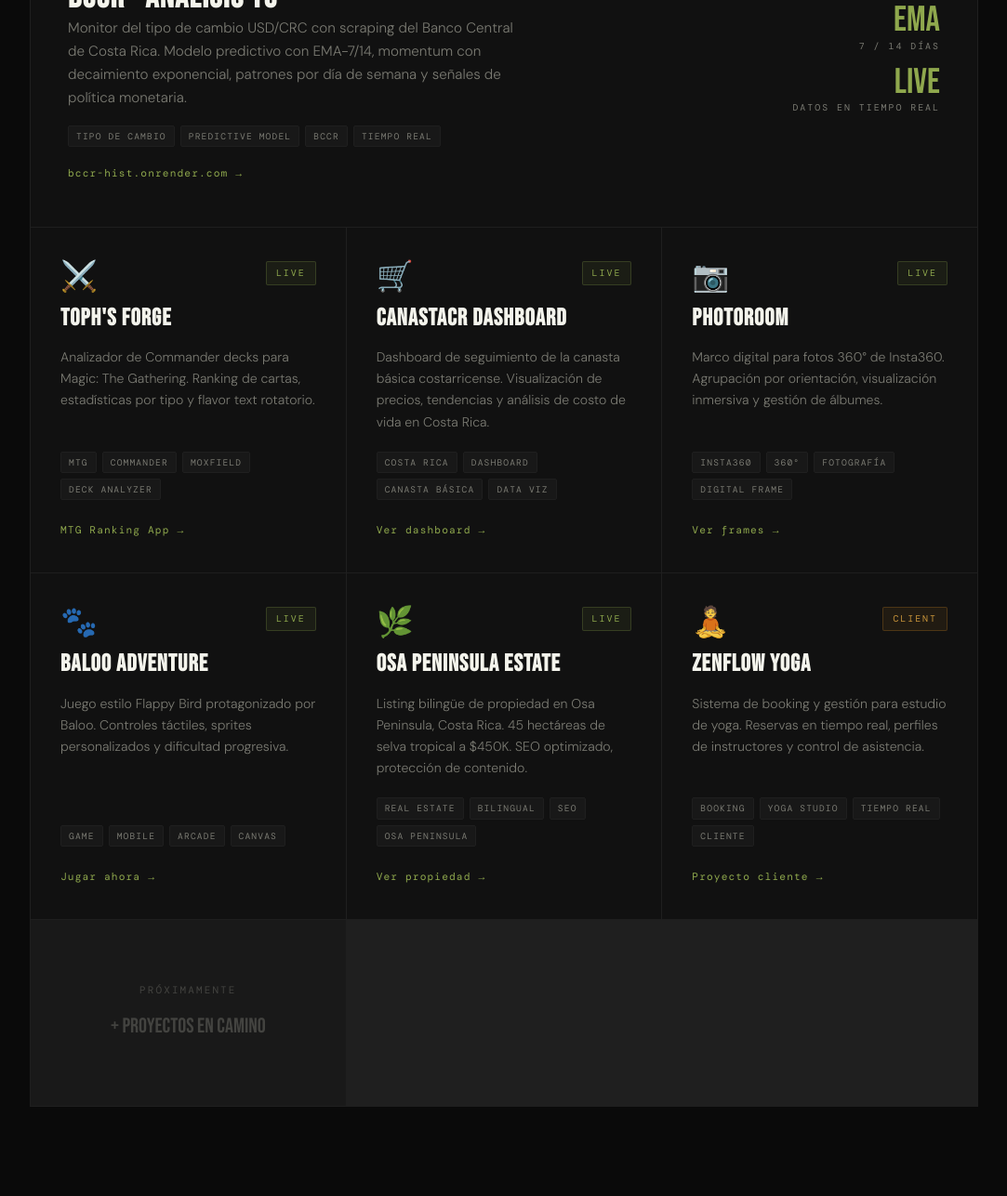
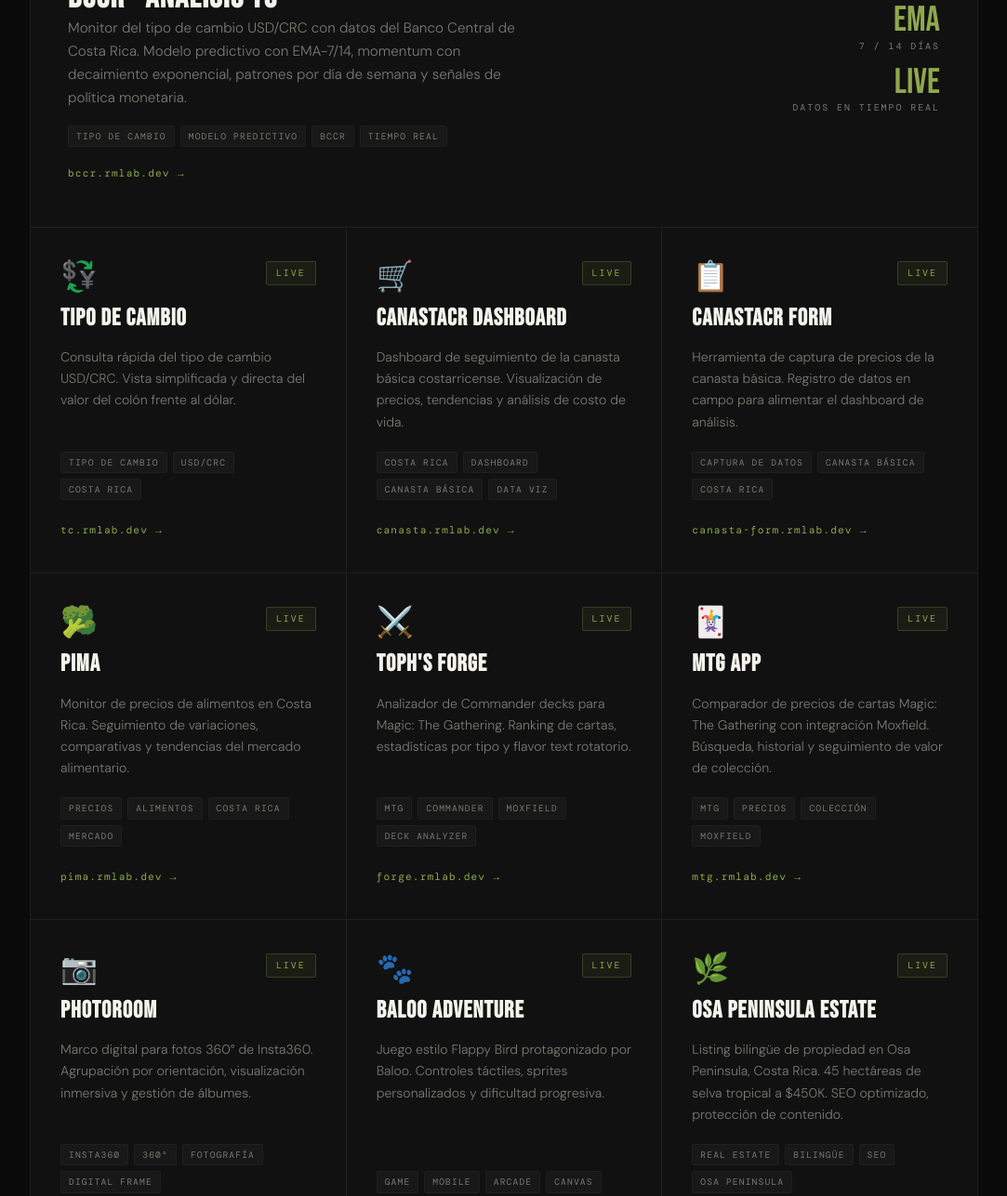
Before and after one commit to rmeneses14/rmlab-dev, a plain HTML site: page index.html in a window 1280 px wide. Shown: the part 813-2100 px from the top of the page at 93% size, without its empty margins (98-1181 px from the left). Drawn offline with nearby package versions, Linux system fonts and the light colour scheme; a web font is replaced by a local one.

Commit message:
se actualizan las rutas con dominio

```diff
--- a/index.html
+++ b/index.html
@@ -599,8 +599,8 @@
 
     <div class="projects-grid">
 
-      <!-- FEATURED: BCCR -->
-      <a class="project-card featured reveal" href="https://rmeneses14.github.io/BCCRAnalisisTC/" target="_blank" rel="noopener">
+      <!-- FEATURED: BCCR Análisis TC -->
+      <a class="project-card featured reveal" href="https://bccr.rmlab.dev/" target="_blank" rel="noopener">
         <div class="featured-left">
           <div class="card-header">
             <span class="card-icon">📈</span>
@@ -608,16 +608,16 @@
           </div>
           <h2 class="card-title" style="font-size:2.2rem; margin-top:16px;">BCCR · Análisis TC</h2>
           <p class="card-desc" style="font-size:0.95rem; max-width:500px;">
-            Monitor del tipo de cambio USD/CRC con scraping del Banco Central de Costa Rica.
+            Monitor del tipo de cambio USD/CRC con datos del Banco Central de Costa Rica.
             Modelo predictivo con EMA-7/14, momentum con decaimiento exponencial, patrones por día de semana y señales de política monetaria.
           </p>
           <div class="card-tags" style="margin-top:16px;">
             <span class="tag">Tipo de Cambio</span>
-            <span class="tag">Predictive Model</span>
+            <span class="tag">Modelo Predictivo</span>
             <span class="tag">BCCR</span>
             <span class="tag">Tiempo Real</span>
           </div>
-          <span class="card-link" style="margin-top:20px;">bccr-hist.onrender.com</span>
+          <span class="card-link" style="margin-top:20px;">bccr.rmlab.dev</span>
         </div>
         <div class="featured-right">
           <div class="featured-stat">
@@ -631,8 +631,74 @@
         </div>
       </a>
 
-      <!-- MTG Toph's Forge -->
-      <a class="project-card reveal" href="https://rmeneses14.github.io/MTG_RANKING_APP/" target="_blank" rel="noopener">
+      <!-- Tipo de Cambio Front -->
+      <a class="project-card reveal" href="https://tc.rmlab.dev/" target="_blank" rel="noopener">
+        <div class="card-header">
+          <span class="card-icon">💱</span>
+          <span class="card-status">Live</span>
+        </div>
+        <h2 class="card-title">Tipo de Cambio</h2>
+        <p class="card-desc">Consulta rápida del tipo de cambio USD/CRC. Vista simplificada y directa del valor del colón frente al dólar.</p>
+        <div class="card-tags">
+          <span class="tag">Tipo de Cambio</span>
+          <span class="tag">USD/CRC</span>
+          <span class="tag">Costa Rica</span>
+        </div>
+        <span class="card-link">tc.rmlab.dev</span>
+      </a>
+
+      <!-- CanastaCR Dashboard -->
+      <a class="project-card reveal" href="https://canasta.rmlab.dev/" target="_blank" rel="noopener">
+        <div class="card-header">
+          <span class="card-icon">🛒</span>
+          <span class="card-status">Live</span>
+        </div>
+        <h2 class="card-title">CanastaCR Dashboard</h2>
+        <p class="card-desc">Dashboard de seguimiento de la canasta básica costarricense. Visualización de precios, tendencias y análisis de costo de vida.</p>
+        <div class="card-tags">
+          <span class="tag">Costa Rica</span>
+          <span class="tag">Dashboard</span>
+          <span class="tag">Canasta Básica</span>
+          <span class="tag">Data Viz</span>
+        </div>
+        <span class="card-link">canasta.rmlab.dev</span>
+      </a>
+
+      <!-- CanastaCR Form -->
+      <a class="project-card reveal" href="https://canasta-form.rmlab.dev/" target="_blank" rel="noopener">
+        <div class="card-header">
+          <span class="card-icon">📋</span>
+          <span class="card-status">Live</span>
+        </div>
+        <h2 class="card-title">CanastaCR Form</h2>
+        <p class="card-desc">Herramienta de captura de precios de la canasta básica. Registro de datos en campo para alimentar el dashboard de análisis.</p>
+        <div class="card-tags">
+          <span class="tag">Captura de Datos</span>
+          <span class="tag">Canasta Básica</span>
+          <span class="tag">Costa Rica</span>
+        </div>
+        <span class="card-link">canasta-form.rmlab.dev</span>
+      </a>
+
+      <!-- PIMA -->
+      <a class="project-card reveal" href="https://pima.rmlab.dev/" target="_blank" rel="noopener">
+        <div class="card-header">
+          <span class="card-icon">🥦</span>
+          <span class="card-status">Live</span>
+        </div>
+        <h2 class="card-title">PIMA</h2>
+        <p class="card-desc">Monitor de precios de alimentos en Costa Rica. Seguimiento de variaciones, comparativas y tendencias del mercado alimentario.</p>
+        <div class="card-tags">
+          <span class="tag">Precios</span>
+          <span class="tag">Alimentos</span>
+          <span class="tag">Costa Rica</span>
+          <span class="tag">Mercado</span>
+        </div>
+        <span class="card-link">pima.rmlab.dev</span>
+      </a>
+
+      <!-- Toph's Forge -->
+      <a class="project-card reveal" href="https://forge.rmlab.dev/" target="_blank" rel="noopener">
         <div class="card-header">
           <span class="card-icon">⚔️</span>
           <span class="card-status">Live</span>
@@ -645,28 +711,28 @@
           <span class="tag">Moxfield</span>
           <span class="tag">Deck Analyzer</span>
         </div>
-        <span class="card-link">MTG Ranking App</span>
+        <span class="card-link">forge.rmlab.dev</span>
       </a>
 
-      <!-- CanastaCR Dashboard -->
-      <a class="project-card reveal" href="https://rmeneses14.github.io/CanastaCR-Dashboard-APP/" target="_blank" rel="noopener">
+      <!-- MTG APP -->
+      <a class="project-card reveal" href="https://mtg.rmlab.dev/" target="_blank" rel="noopener">
         <div class="card-header">
-          <span class="card-icon">🛒</span>
+          <span class="card-icon">🃏</span>
           <span class="card-status">Live</span>
         </div>
-        <h2 class="card-title">CanastaCR Dashboard</h2>
-        <p class="card-desc">Dashboard de seguimiento de la canasta básica costarricense. Visualización de precios, tendencias y análisis de costo de vida en Costa Rica.</p>
+        <h2 class="card-title">MTG App</h2>
+        <p class="card-desc">Comparador de precios de cartas Magic: The Gathering con integración Moxfield. Búsqueda, historial y seguimiento de valor de colección.</p>
         <div class="card-tags">
-          <span class="tag">Costa Rica</span>
-          <span class="tag">Dashboard</span>
-          <span class="tag">Canasta Básica</span>
-          <span class="tag">Data Viz</span>
+          <span class="tag">MTG</span>
+          <span class="tag">Precios</span>
+          <span class="tag">Colección</span>
+          <span class="tag">Moxfield</span>
         </div>
-        <span class="card-link">Ver dashboard</span>
+        <span class="card-link">mtg.rmlab.dev</span>
       </a>
 
-      <!-- PhotoRoom APP -->
-      <a class="project-card reveal" href="https://rmeneses14.github.io/PhotoRoom-APP/" target="_blank" rel="noopener">
+      <!-- PhotoRoom -->
+      <a class="project-card reveal" href="https://photos.rmlab.dev/" target="_blank" rel="noopener">
         <div class="card-header">
           <span class="card-icon">📷</span>
           <span class="card-status">Live</span>
@@ -679,11 +745,11 @@
           <span class="tag">Fotografía</span>
           <span class="tag">Digital Frame</span>
         </div>
-        <span class="card-link">Ver frames</span>
+        <span class="card-link">photos.rmlab.dev</span>
       </a>
 
-      <!-- Baloo Game -->
-      <a class="project-card reveal" href="https://rmeneses14.github.io/fly_game/" target="_blank" rel="noopener">
+      <!-- Baloo Adventure -->
+      <a class="project-card reveal" href="https://baloo.rmlab.dev/" target="_blank" rel="noopener">
         <div class="card-header">
           <span class="card-icon">🐾</span>
           <span class="card-status">Live</span>
@@ -696,11 +762,11 @@
           <span class="tag">Arcade</span>
           <span class="tag">Canvas</span>
         </div>
-        <span class="card-link">Jugar ahora</span>
+        <span class="card-link">baloo.rmlab.dev</span>
       </a>
 
-      <!-- Osa Peninsula Jungle Estate -->
-      <a class="project-card reveal" href="https://rmeneses14.github.io/osa-peninsula-junlge-estate/" target="_blank" rel="noopener">
+      <!-- Osa Peninsula Estate -->
+      <a class="project-card reveal" href="https://osa.rmlab.dev/" target="_blank" rel="noopener">
         <div class="card-header">
           <span class="card-icon">🌿</span>
           <span class="card-status">Live</span>
@@ -709,18 +775,18 @@
         <p class="card-desc">Listing bilingüe de propiedad en Osa Peninsula, Costa Rica. 45 hectáreas de selva tropical a $450K. SEO optimizado, protección de contenido.</p>
         <div class="card-tags">
           <span class="tag">Real Estate</span>
-          <span class="tag">Bilingual</span>
+          <span class="tag">Bilingüe</span>
           <span class="tag">SEO</span>
           <span class="tag">Osa Peninsula</span>
         </div>
-        <span class="card-link">Ver propiedad</span>
+        <span class="card-link">osa.rmlab.dev</span>
       </a>
 
       <!-- ZenFlow -->
-      <a class="project-card reveal" href="#" target="_blank" rel="noopener">
+      <a class="project-card reveal" href="https://zenflow.rmlab.dev/" target="_blank" rel="noopener">
         <div class="card-header">
           <span class="card-icon">🧘</span>
-          <span class="card-status wip">Client</span>
+          <span class="card-status wip">Cliente</span>
         </div>
         <h2 class="card-title">ZenFlow Yoga</h2>
         <p class="card-desc">Sistema de booking y gestión para estudio de yoga. Reservas en tiempo real, perfiles de instructores y control de asistencia.</p>
@@ -730,7 +796,7 @@
           <span class="tag">Tiempo Real</span>
           <span class="tag">Cliente</span>
         </div>
-        <span class="card-link">Proyecto cliente</span>
+        <span class="card-link">zenflow.rmlab.dev</span>
       </a>
 
       <!-- More coming -->
```
